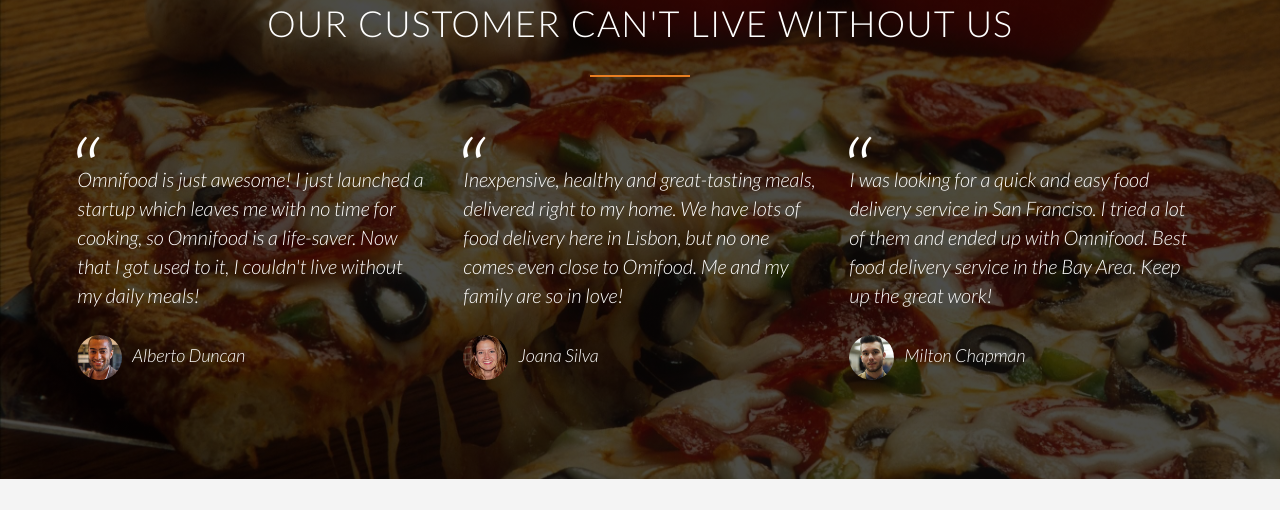
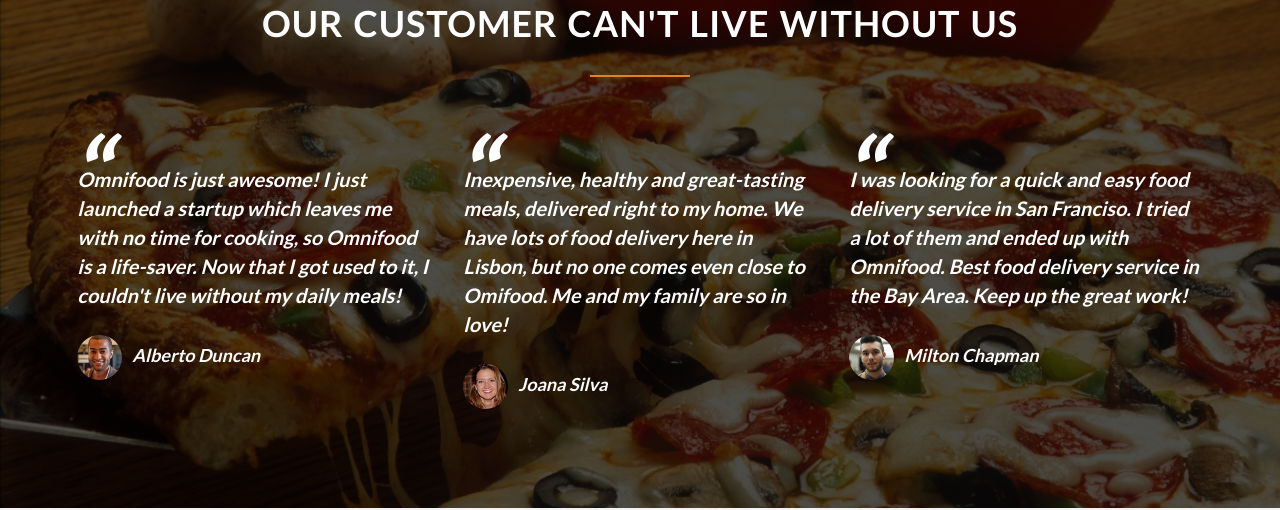
Before and after one commit to Manishvats2693/food_project.github.io, a plain HTML site: page index.html in a window 1280 px wide. Shown: the part 3412-3922 px from the top of the page. Drawn offline with nearby package versions, Linux system fonts and the light colour scheme.

Commit message:
index.html

```diff
--- a/index.html
+++ b/index.html
@@ -7,7 +7,7 @@
         <link rel="preconnect" href="https://fonts.googleapis.com">
         <link rel="preconnect" href="https://fonts.gstatic.com" crossorigin>
         <link rel="stylesheet" href="https://unpkg.com/aos@next/dist/aos.css" />
-        <link href="https://fonts.googleapis.com/css2?family=Lato:ital,wght@0,100;0,300;0,400;0,700;0,900;1,100;1,300;1,400;1,700;1,900&display=swap" rel="stylesheet">
+        <link href="https://fonts.googleapis.com/css2?family=Lato:wght@700&display=swap" rel="stylesheet">
         <link rel="stylesheet" href="Vendors/css/grid.css">
         <link rel="stylesheet" href="Resources/css/style.css">
         <link rel="stylesheet" href="Resources/css/queries.css">
```
